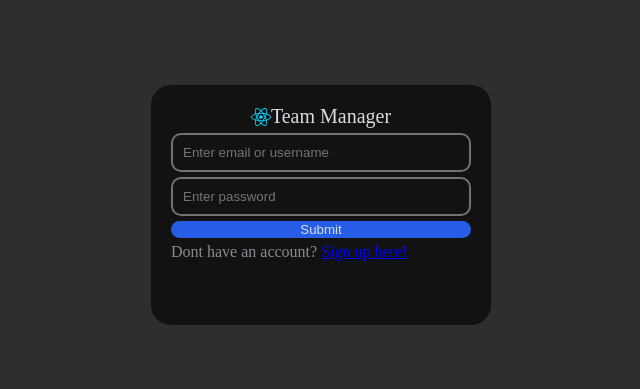
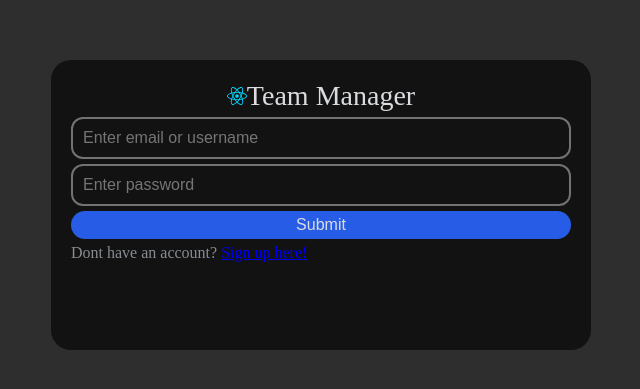
Before and after one commit to bzukowski883/team_manager_fe, a React (Vite) app: page /sign-in in a window 1280 px wide. Shown: the part 195-584 px from the top of the page, without its empty margins (319-959 px from the left). Built offline with nearby package versions, Linux system fonts and the light colour scheme.

Commit message:
updated the style tokens and the login styles

```diff
--- a/src/styles/login.css
+++ b/src/styles/login.css
@@ -10,13 +10,15 @@
   display: flex;
   flex-direction: column;
 
-  border-radius: 20px;
+  border-radius: var(--corner-radius-lg);
 
-  gap: 5px;
-  padding: 20px;
+  gap: var(--container-gap-base);
+  padding: var(--container-padding-lg);
 
-  width: 300px;
-  height: 200px;
+  width: 500px;
+  height: 250px;
+
+  font-size: var(--text-base);
 
   background-color: var(--color-surface);
 }
@@ -31,28 +33,35 @@
   align-items: center;
   justify-content: center;
 
-  font-size: 20px;
+  font-size: var(--text-xl);
 
   color: var(--color-text)
 }
+
 .login-box input {
   background-color: transparent;
 
-  padding: 10px;
+  padding: var(--container-padding-base);
 
   border-style: solid;
-  border-width: 2px;
-  border-radius: 10px;
+  border-width: var(--border-width-sm);
+  border-radius: var(--corner-radius-md);
 
   border-color: var(--color-border);
 
   color: var(--color-text);
+
+  font-size: var(--text-base);
 }
 .login-box button {
   background-color: var(--color-primary);
   color: var(--color-text);
 
-  border-radius: 50px;
+  font-size: var(--text-base);
+
+  padding: var(--container-padding-sm);
+
+  border-radius: 500px;
   border-width: 0;
 }
 .login-box button:hover {
--- a/src/styles/tokens.css
+++ b/src/styles/tokens.css
@@ -30,13 +30,32 @@
   --nav-button-size: 24px;
 
   /* Type scale & radius */
-  --font-body:    'Inter', system-ui, sans-serif; /* all body/UI text */
-  --font-display: 'Sora', system-ui, sans-serif;  /* page title, KPI numbers */
-  --text-xs:  12px;   /* table meta, timestamps */
-  --text-sm:  14px;   /* body, nav labels */
-  --text-base:    16px;   /* default paragraph */
-  --text-lg:  20px;   /* section headings */
-  --text-xl:  28px;   /* KPI figures */
-  --radius-sm:    6px; /* buttons/pills / cards */
-  --radius-md:    12px;
+  --font-body:      'Inter', system-ui, sans-serif; /* all body/UI text */
+  --font-display:   'Sora', system-ui, sans-serif;  /* page title, KPI numbers */
+  --text-xs:        12px;
+  --text-sm:        14px;
+  --text-base:      16px;
+  --text-md:        20px;
+  --text-lg:        22px;
+  --text-xl:        28px;
+  --text-subtitle:  36px;
+  --text-title:     40px;
+
+  --corner-radius-sm:   6px;
+  --corner-radius-md:   12px;
+  --corner-radius-lg:   20px;
+
+  --border-width-xs:    1px;
+  --border-width-sm:    2px;
+  --border-width-base:  3px;
+  --border-width-md:  4px;
+
+  --container-padding-sm:   5px;
+  --container-padding-base: 10px;
+  --container-padding-lg:   20px;
+  --container-gap-sm:   2px;
+  --container-gap-base: 5px;
+  --container-gap-lg:   8px;
+
+
 }
```
